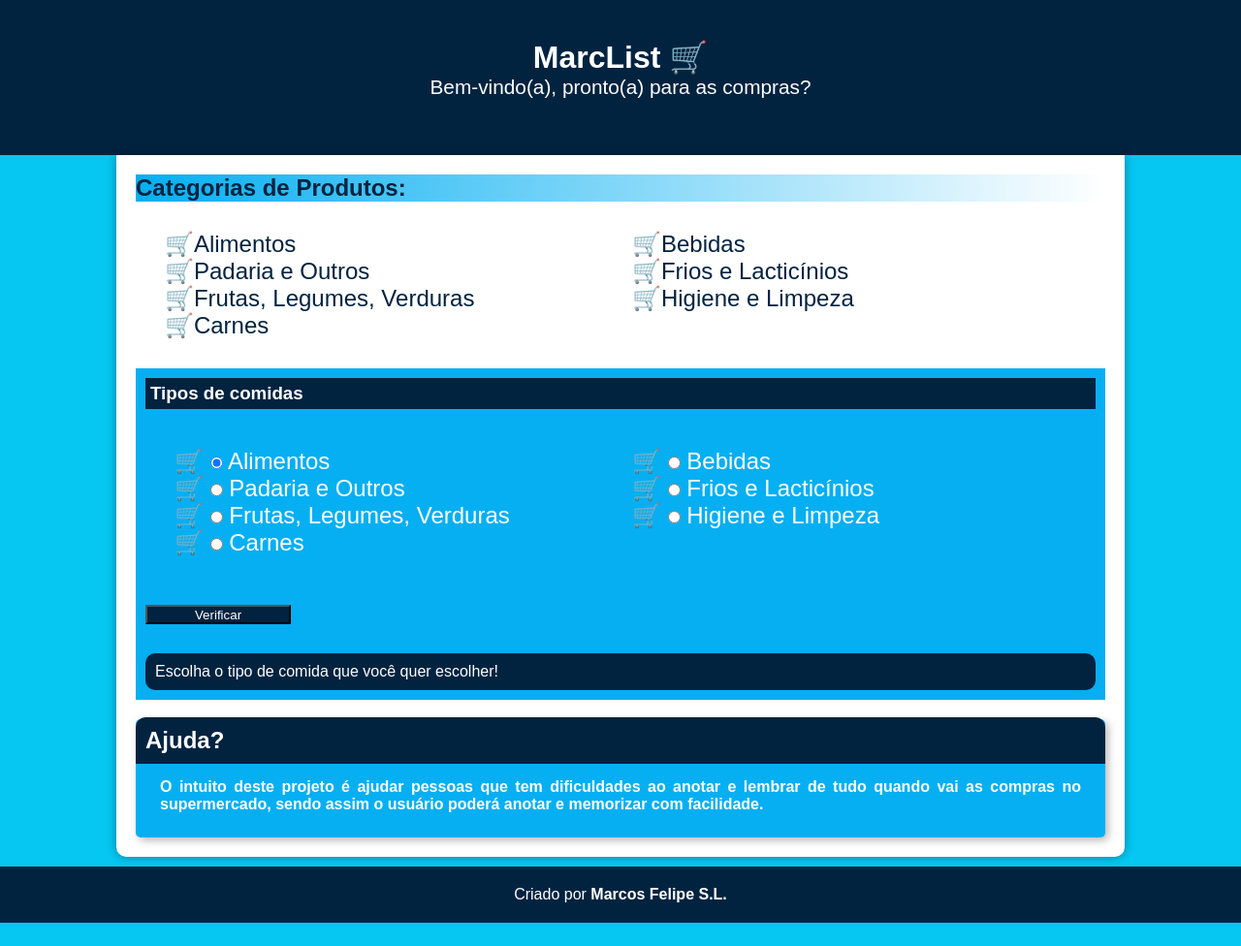
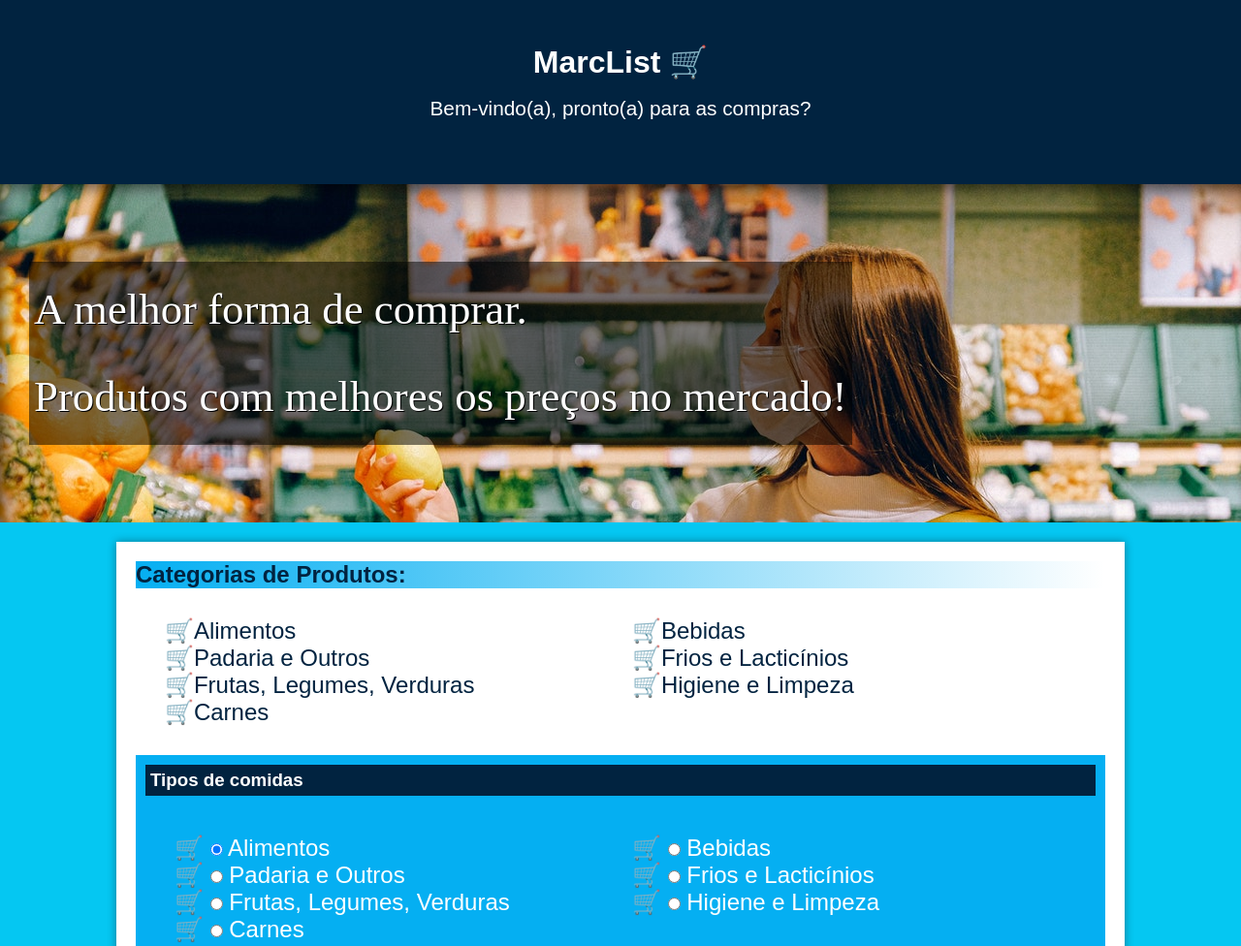
Before and after one commit to marclipe/lista-de-compras-mfsl, a plain HTML site: page index.html in a window 1280 px wide. Shown: the top 976 px of the page at 97% size. Before the commit the page ends 952 px from the top, so only its background shows below. Drawn offline with Linux system fonts and the light colour scheme.

Commit message:
Melhorando fundo com imagens

```diff
--- a/estilo/style.css
+++ b/estilo/style.css
@@ -9,7 +9,7 @@
 
 
     --font-padrão: Arial, Helvetica, sans-serif;
-    --font-destaque: ;
+    --font-destaque: 'Times New Roman', Times, serif;
 }
 
 body {
@@ -24,9 +24,10 @@ body {
 
 header {
     background-color: var(--color1);
-    min-height: 120px;
+    min-height: 150px;
     text-align: center;
     padding-top: 40px;
+    line-height: 3em;
 }
 
 header > h1 {
@@ -138,6 +139,38 @@ label:hover {
     transition-duration: 0.5s;
 }
 
+section.imagem {
+    padding-top: 10vh;
+    padding-bottom: 10vh;
+    padding-left: 30px;
+    line-height: 2em;
+    background-color: rgb(51, 51, 51);
+    color: white;
+    background-size: cover;
+    background-attachment: fixed;
+    box-shadow: inset 6px 6px 13px 0px rgba(0, 0, 0, 0.473);
+    font-family: var(--font-destaque);
+    font-size: 3.5vw;
+}
+
+section#img02 {
+    background-image: url('../imagens/img-people-1.jpg');
+    background-position: left top;
+}
+
+section#img01 {
+    background-image: url('../imagens/img-people-2.jpg');
+    background-position: top center;
+}
+
+section.imagem p {
+    display: inline-block;
+    padding-bottom: 2em;
+    padding: 5px;
+    background-color: rgba(0, 0, 0, 0.514);
+    text-shadow: 1px 1px 0px black;
+}
+
 footer {
     background-color: var(--color1);
     text-align: center;
--- a/index.html
+++ b/index.html
@@ -13,6 +13,14 @@
         <h1 class="cart">MarcList</h1>
         <p>Bem-vindo(a), pronto(a) para as compras? </p>
     </header>
+    <section class="imagem" id="img02">
+        <article>
+            <p>
+                A melhor forma de comprar. <br>
+                Produtos com melhores os preços no mercado!
+            </p>
+        </article>
+    </section>
     <main>
         <article>
             <h1>Categorias de Produtos: </h1>
@@ -74,6 +82,14 @@
             </aside>
         </article>
     </main>
+    <section class="imagem" id="img01">
+        <article>
+            <p>
+                MarcList você em primeiro lugar!<br>
+                Disponível em qualquer dispositivo ou plataforma.
+            </p>
+        </article>
+    </section>
     <footer>
         <p>Criado por <a href="https://github.com/MarcLipeSL20" target="_blank">Marcos Felipe S.L.</a></p>
     </footer>
```
Also changed, not shown: imagens/img-people-1.jpg (added), imagens/img-people-2.jpg (added).
